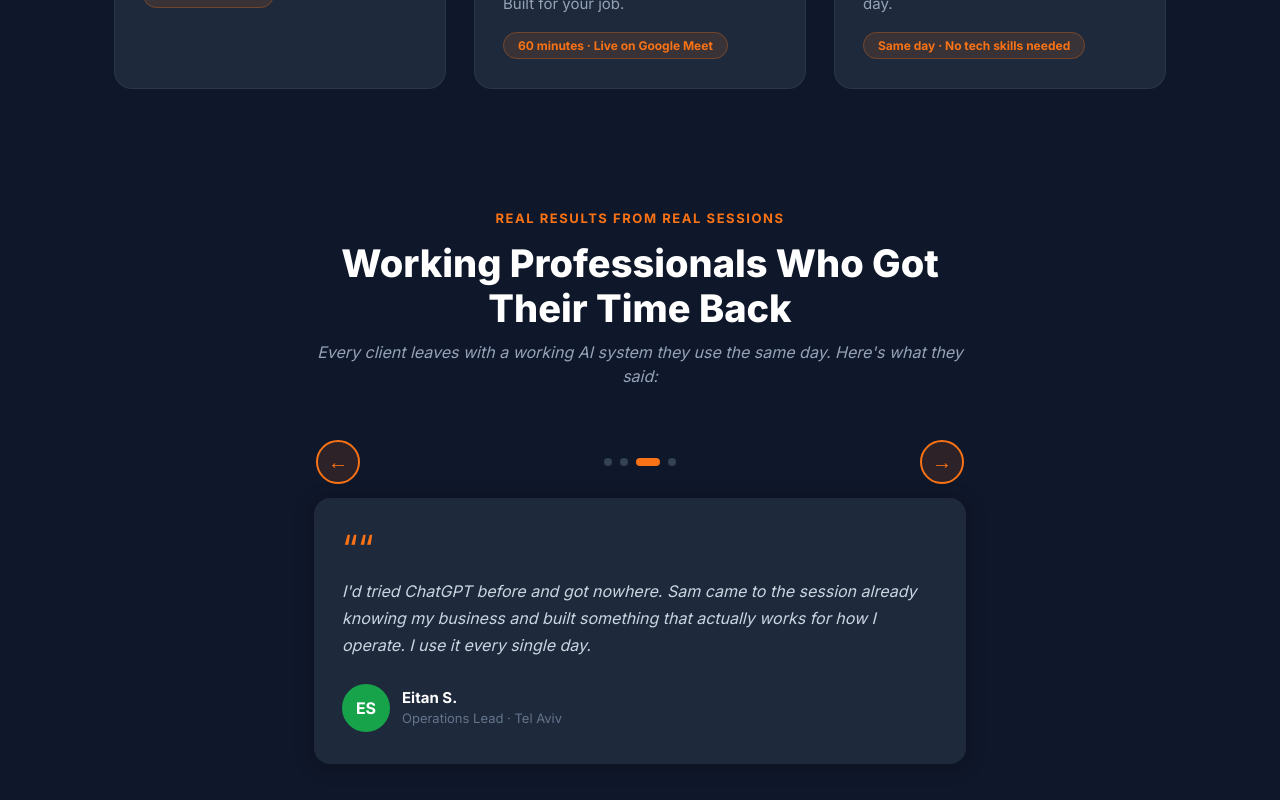
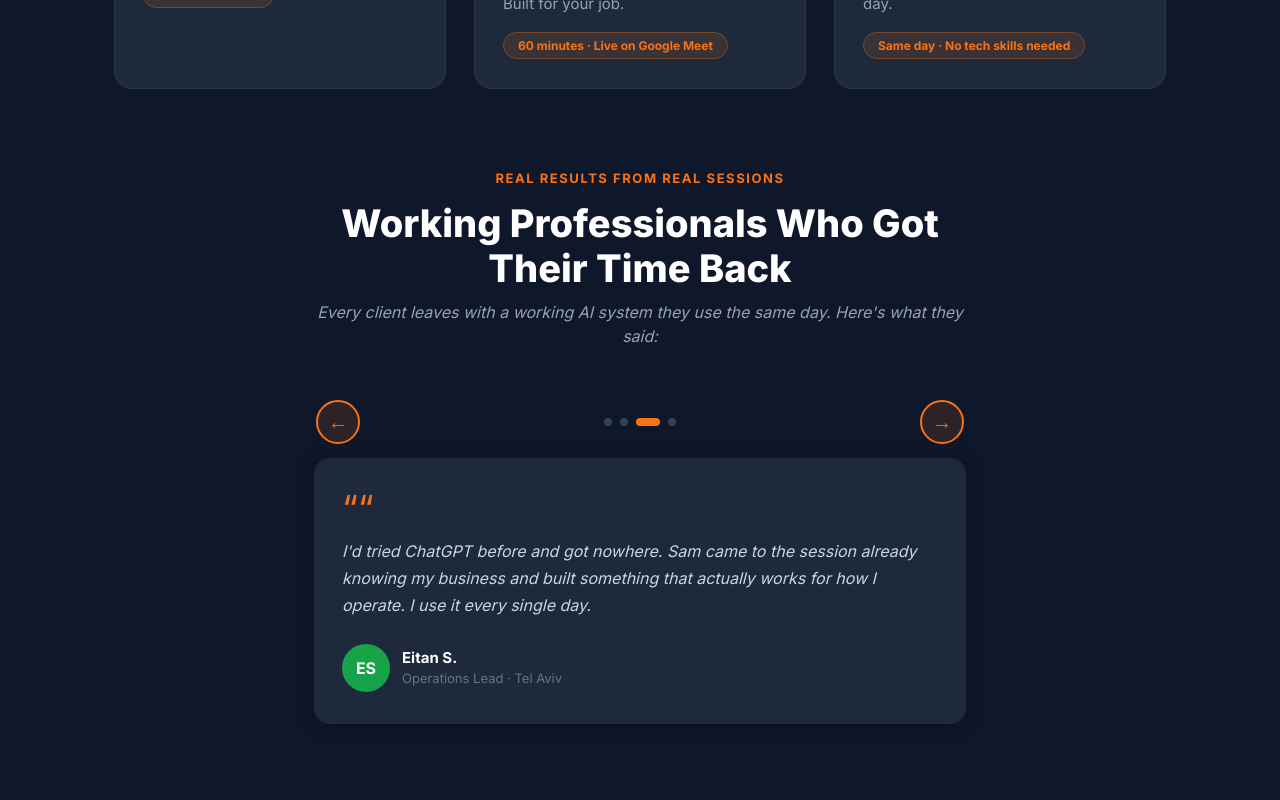
Before and after one commit to samkershner1234-aisk/ai-with-sam, a React (Vite) app: page / in a window 1280 px wide. Shown: the part 2060-2860 px from the top of the page. Built offline with nearby package versions, Linux system fonts and the light colour scheme.

Commit message:
Adjust padding for Testimonials section
Reduced section padding from 80px to 40px.

```diff
--- a/src/components/landing/Testimonials.jsx
+++ b/src/components/landing/Testimonials.jsx
@@ -90,7 +90,7 @@ export default function Testimonials() {
   }, [paused, next]);
 
   return (
-    <section style={{ background: "#0F172A", padding: "80px 0 72px" }}>
+    <section style={{ background: "#0F172A", padding: "40px 0 72px" }}>
       <div style={{ maxWidth: 700, margin: "0 auto", padding: "0 24px" }}>
         {/* Header */}
         <p style={{ color: "#F97316", fontWeight: 700, letterSpacing: "0.12em", textTransform: "uppercase", fontSize: 13, textAlign: "center", marginBottom: 12 }}>
```
